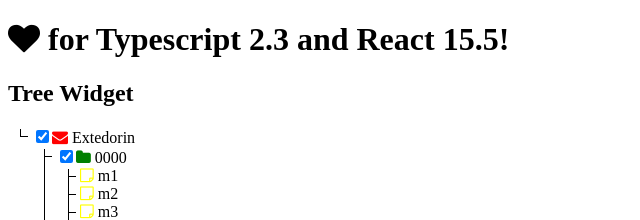
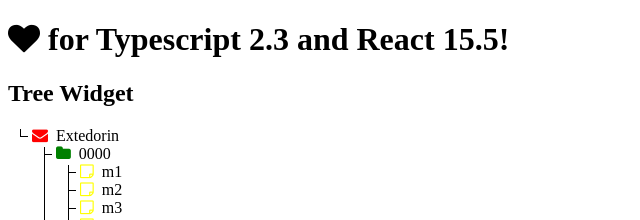
Before and after one commit to JaegerJens/ReactTypescript, a React app: page / in a window 1280 px wide. Shown: the top 220 px of the page, without its empty margins (0-640 px from the left). Built offline with nearby package versions, Linux system fonts and the light colour scheme.

Commit message:
use awesome-font expand icon for expanding children

```diff
--- a/src/components/Tree/Component.tsx
+++ b/src/components/Tree/Component.tsx
@@ -5,11 +5,6 @@ import {connect} from "react-redux";
 require("./style.css");
 const treeStyle = "tree";
 const iconColor = "green";
-
-const ExpandButton = ({isExpanded, eventHandler}: ExpandButtonProps): JSX.Element => {
-    return <input type="checkbox" name="isExpanded"
-                  checked={isExpanded} onChange={eventHandler}/>;
-}
 
 const AwesomeIcon = ({name, color}: AwesomeIconProps): JSX.Element => {
     const style = {
@@ -49,8 +44,11 @@ const TreeElement = ({data, item, expandHandler}: TreeElementProps): JSX.Element
     const showChildren: boolean = hasChildren && item.isExpanded;
 
     return <li key={item.id}>
-        {hasChildren && <ExpandButton isExpanded={item.isExpanded} eventHandler={eventHandler}/> }
-        <span><AwesomeIcon name={style.icon} color={style.color} /> {item.name}</span>
+        <span onClick={eventHandler}>
+            <AwesomeIcon name={style.icon} color={style.color} /> &nbsp;
+            {item.name} &nbsp;
+            {hasChildren && !showChildren && <AwesomeIcon name="expand" color="grey" /> }
+        </span>
         {showChildren && <ul>{children.map(child => <TreeElement key={child.id} data={data} item={child} expandHandler={expandHandler} />)}</ul>}
     </li>;
 }
```
